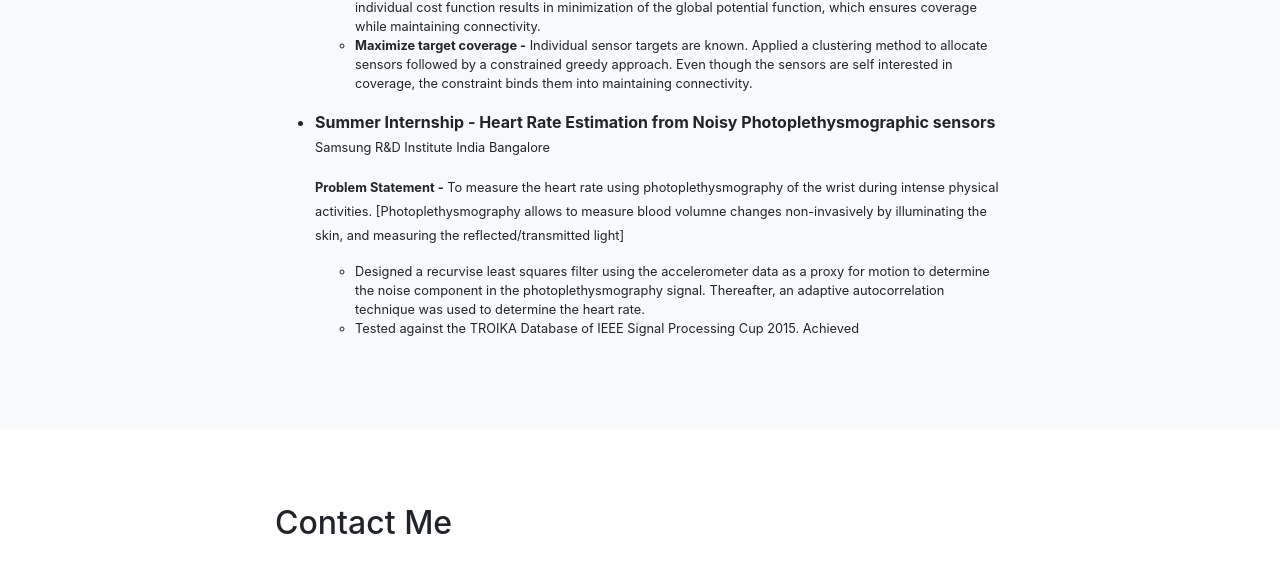
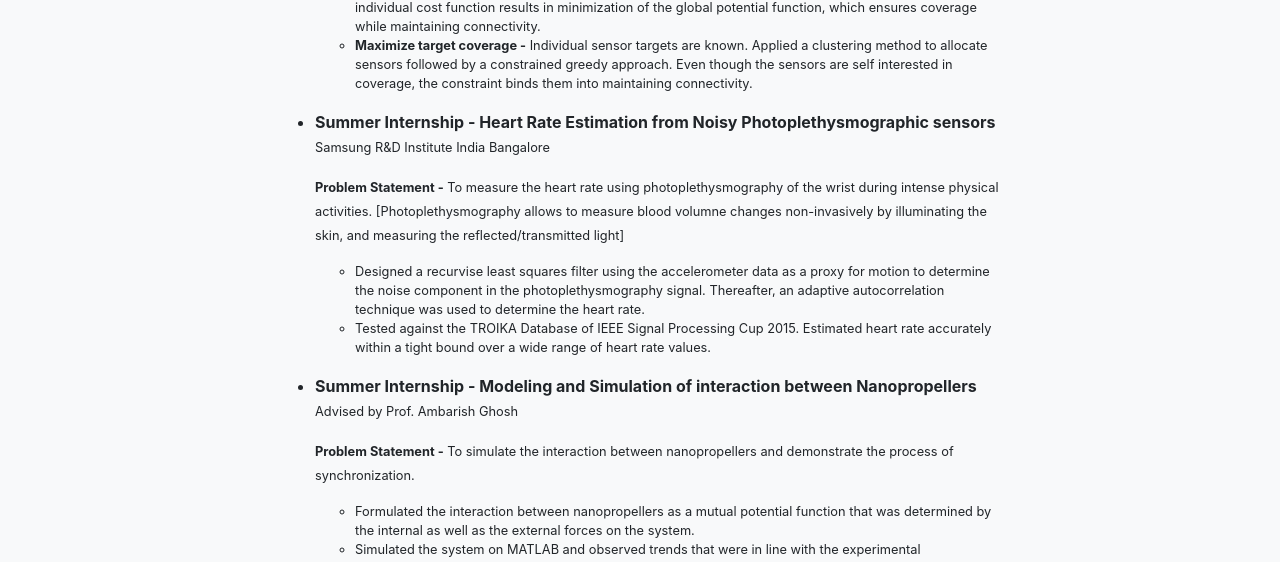
Before and after one commit to jishnu-d/jishnu-d.github.io, a website with bundled scripts: page index.html in a window 1280 px wide. Shown: the part 1891-2453 px from the top of the page. Built offline with nearby package versions, Linux system fonts and the light colour scheme.

Commit message:
Update index.html

```diff
--- a/index.html
+++ b/index.html
@@ -121,8 +121,15 @@
             <li><p><b>Summer Internship - Heart Rate Estimation from Noisy Photoplethysmographic sensors</b><br><small>Samsung R&amp;D Institute India Bangalore<br><p><b>Problem Statement -</b> To measure the heart rate using photoplethysmography of the wrist during intense physical activities. [Photoplethysmography allows to measure blood volumne changes non-invasively by illuminating the skin, and measuring the reflected/transmitted light]</p>
               <ul>
               <li>Designed a recurvise least squares filter using the accelerometer data as a proxy for motion to determine the noise component in the photoplethysmography signal. Thereafter, an adaptive autocorrelation technique was used to determine the heart rate.</li>
-              <li>Tested against the TROIKA Database of IEEE Signal Processing Cup 2015. Achieved </li>
+              <li>Tested against the TROIKA Database of IEEE Signal Processing Cup 2015. Estimated heart rate accurately within a tight bound over a wide range of heart rate values.</li>
               </li></ul>
+            </small></p></li>
+            <li><p><b>Summer Internship - Modeling and Simulation of interaction between Nanopropellers</b><br><small>Advised by Prof. Ambarish Ghosh<br><p><b>Problem Statement -</b> To simulate the interaction between nanopropellers and demonstrate the process of synchronization.</p>
+              <ul>
+              <li> Formulated the interaction between nanopropellers as a mutual potential function that was determined by the internal as well as the external forces on the system.</li>
+              <li> Simulated the system on MATLAB and observed trends that were in line with the experimental observations.</li>
+              </li></ul>
+            </small></p></li>
           </div>
         </div>
       </div>
@@ -133,6 +140,8 @@
         <div class="row">
           <div class="col-lg-8 mx-auto">
             <h2>Contact Me</h2>
+            <br>
+            <br>
             <div class="container">
             <br>
             <table style="display: table; width: 100%">
```
